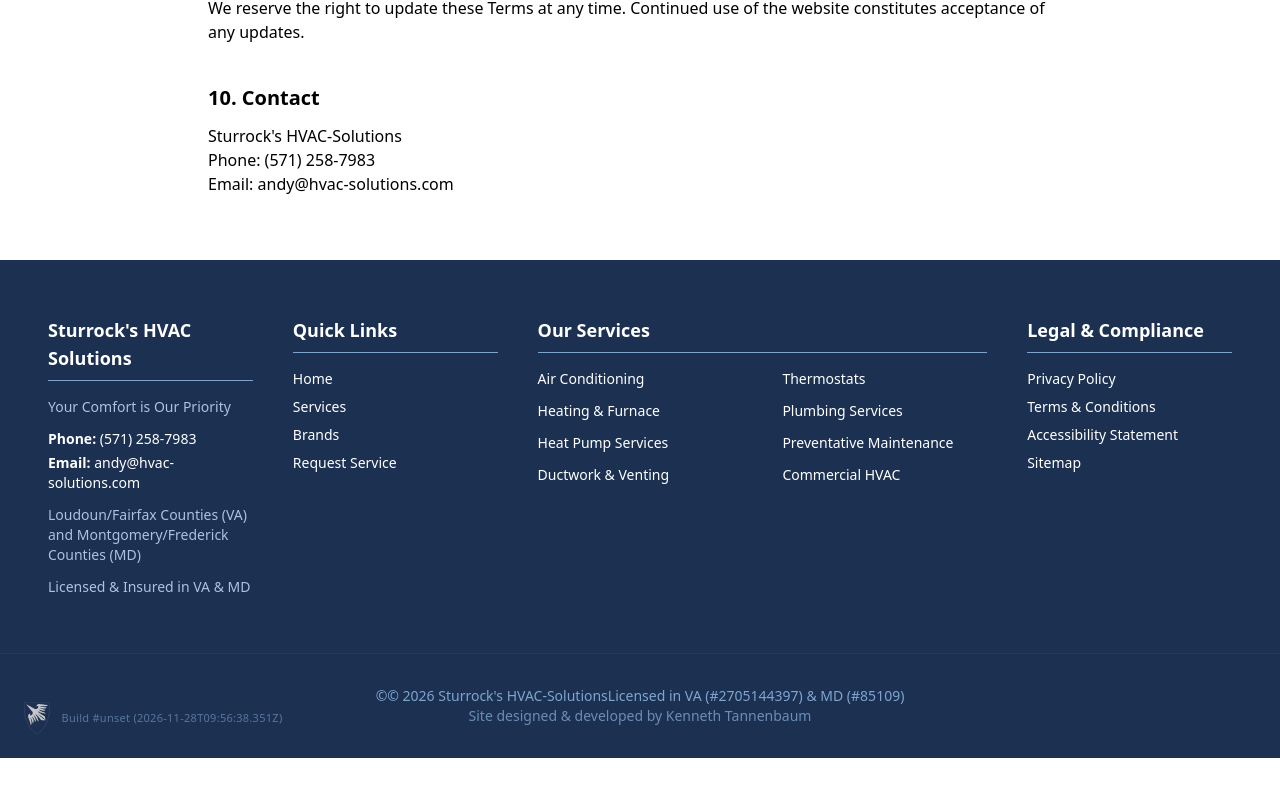
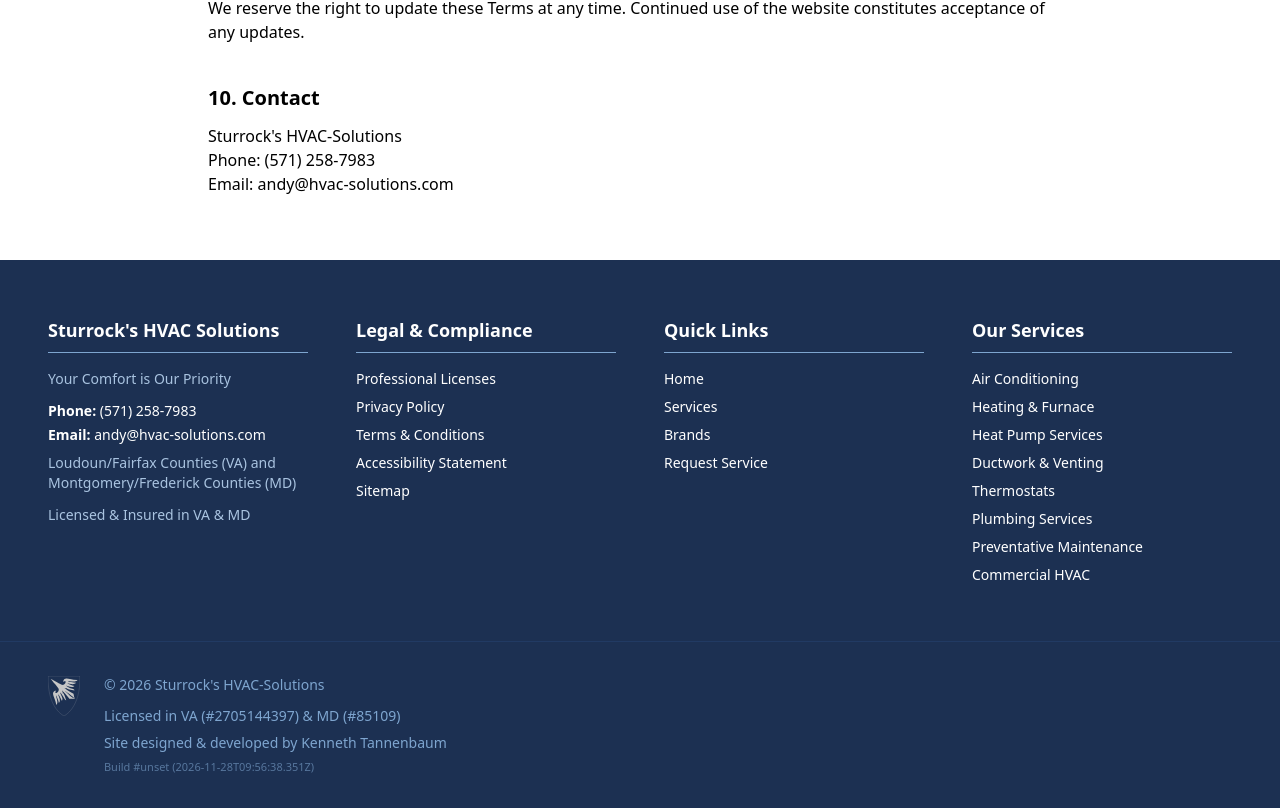
Before and after one commit to finnoybu/sturrockshvac-com, a Next.js app: page /terms in a window 1280 px wide. Shown: the part 1608-2416 px from the top of the page. Before the commit the page ends 2366 px from the top, so only its background shows below. Built offline with nearby package versions, Linux system fonts and the light colour scheme; no server answers.

Commit message:
feat: add Professional Licenses page and integrate compliance links site-wide

```diff
--- /dev/null
+++ b/app/licenses/page.tsx
@@ -0,0 +1,69 @@
+import Link from "next/link";
+import { licenses } from "@/lib/licenses";
+
+export default function LicensesPage() {
+  return (
+    <div className="min-h-screen bg-primary-50 border-t border-primary-200">
+      <main className="container mx-auto px-4 pt-12 pb-20">
+        <h1 className="text-3xl md:text-4xl font-serif italic text-primary-900 mb-10 text-center">
+          Professional Licenses
+        </h1>
+
+        <div className="space-y-8 max-w-4xl mx-auto">
+          {licenses.map((license, index) => (
+            <div
+              key={index}
+              className="bg-white shadow-sm border border-primary-200 rounded-2xl p-6"
+            >
+              <h2 className="text-xl font-semibold text-primary-900 mb-2">
+                {license.state} — {license.type}
+              </h2>
+
+              <p className="text-primary-800">
+                <strong>Holder:</strong> {license.holder}
+              </p>
+
+              <p className="text-primary-800">
+                <strong>License Number:</strong> {license.licenseNumber}
+              </p>
+
+              {license.issued && (
+                <p className="text-primary-800">
+                  <strong>Issued:</strong>{" "}
+                  {new Date(license.issued).toLocaleDateString()}
+                </p>
+              )}
+
+              <p className="text-primary-800">
+                <strong>Expiration:</strong>{" "}
+                {new Date(license.expires).toLocaleDateString()}
+              </p>
+
+              <p className="text-primary-800">
+                <strong>Specialties:</strong> {license.specialties.join(", ")}
+              </p>
+
+              {"insured" in license && license.insured && (
+                <p className="text-primary-800">
+                  <strong>Status:</strong> Active & Insured
+                </p>
+              )}
+
+              <div className="mt-4">
+                <Link
+                  href={license.verifyUrl}
+                  target="_blank"
+                  className="text-accent-600 hover:underline font-medium"
+                >
+                  Verify with Official Source →
+                </Link>
+              </div>
+            </div>
+          ))}
+        </div>
+
+        {/* Disclaimer section unchanged */}
+      </main>
+    </div>
+  );
+}
--- a/components/Footer.tsx
+++ b/components/Footer.tsx
@@ -1,246 +1,296 @@
 import Link from "next/link";
+import { memo } from "react";
 import { brand, companyInfo, serviceAreas } from "@/lib/content";
 
-export default function Footer() {
+/* ===== CONSTANTS ===== */
+const SERVICE_GROUPS = [
+  {
+    links: [
+      { href: "/services/air-conditioning", label: "Air Conditioning" },
+      { href: "/services/heating", label: "Heating & Furnace" },
+      { href: "/services/heat-pumps", label: "Heat Pump Services" },
+      { href: "/services/ductwork", label: "Ductwork & Venting" },
+    ],
+  },
+  {
+    links: [
+      { href: "/services/thermostats", label: "Thermostats" },
+      { href: "/services/plumbing", label: "Plumbing Services" },
+      {
+        href: "/services/preventative-maintenance",
+        label: "Preventative Maintenance",
+      },
+      { href: "/services/commercial-hvac", label: "Commercial HVAC" },
+    ],
+  },
+];
+
+export default function Footer2() {
   return (
-    <footer className="bg-primary-900 text-white relative">
-      <div className="max-w-screen-2xl mx-auto px-6 md:px-12 py-14 grid md:grid-cols-5 gap-10">
-        {/* Column 1 — Company */}
+    <footer className="bg-primary-900 text-white">
+      <div
+        className="
+          max-w-screen-2xl mx-auto px-6 md:px-12 py-14
+          grid gap-x-12 gap-y-12
+          grid-cols-1 md:grid-cols-2 lg:grid-cols-3 xl:grid-cols-4 2xl:grid-cols-5
+        "
+      >
+        {/* MOBILE (all sections visible in one column) */}
+        {/* TABLET MD-LG (split across 2 columns) */}
+        {/* DESKTOP LG+ (split across 3-5 columns) */}
+
+        {/* ===== COLUMN 1: Company Info (always visible) ===== */}
+        <nav className="flex flex-col gap-10">
+          <CompanySection />
+          {/* Legal appears here on mobile only */}
+          <div className="md:hidden">
+            <LegalSection />
+          </div>
+          {/* Quick Links & Services appear here on mobile-lg */}
+          <div className="lg:hidden flex flex-col gap-10">
+            <QuickLinksSection />
+            <div className="md:hidden">
+              <ServicesSection />
+            </div>
+          </div>
+        </nav>
+
+        {/* ===== COLUMN 2: Legal Section (MD+) ===== */}
+        <nav className="hidden md:flex flex-col gap-10">
+          <LegalSection />
+          {/* Quick Links & Services appear here on md-xl */}
+          <div className="xl:hidden flex flex-col gap-10">
+            <div className="hidden lg:flex">
+              <QuickLinksSection />
+            </div>
+            <div className="lg:hidden">
+              <ServicesSection />
+            </div>
+          </div>
+        </nav>
+
+        {/* ===== COLUMN 3: Quick Links or Services (LG+) ===== */}
+        <nav className="hidden lg:flex flex-col gap-10">
+          {/* Quick Links appear here on xl+ */}
+          <div className="hidden xl:flex">
+            <QuickLinksSection />
+          </div>
+          {/* Services appear here on lg-xl */}
+          <div className="xl:hidden">
+            <ServicesSection />
+          </div>
+        </nav>
+
+        {/* ===== COLUMNS 4-5: Services (XL+) ===== */}
+        <nav className="hidden xl:flex flex-col gap-10 2xl:col-span-2">
+          <ServicesSection />
+        </nav>
+      </div>
+
+      {/* ===== FOOTER BOTTOM STRIP ===== */}
+      <FooterBottom />
+    </footer>
+  );
+}
+
+/* ===== REUSABLE COMPONENTS ===== */
+
+/**
+ * SectionHeader - Reusable header for footer sections
+ * Features a bottom border for visual separation
+ */
+function SectionHeader({ children }: { children: React.ReactNode }) {
+  return (
+    <h3 className="text-lg font-semibold pb-2 mb-4 border-b border-primary-300">
+      {children}
+    </h3>
+  );
+}
+
+/**
+ * CompanySection - Main company info, contact, and service areas
+ */
+function CompanySection() {
+  return (
     <div>
-          <h3 className="text-lg font-semibold border-b border-primary-300 pb-2 mb-4">
-            {companyInfo.name}
-          </h3>
+      <SectionHeader>{companyInfo.name}</SectionHeader>
 
-          <p className="text-sm text-primary-200 mb-3">{companyInfo.tagline}</p>
-
-          <p className="text-sm mb-1">
+      <ul className="space-y-2 text-sm">
+        <li className="text-primary-200 mb-3">{companyInfo.tagline}</li>
+        <li className="mb-1">
           <span className="font-semibold">Phone:</span>{" "}
-            <a
+          <Link
+            className="hover:text-accent-400 transition-colors"
             href={`tel:${companyInfo.phoneE164}`}
-              className="hover:text-accent-400 transition-colors"
           >
             {companyInfo.phone}
-            </a>
-          </p>
-
-          <p className="text-sm mb-2">
-            <span className="font-semibold">Email:</span>{" "}
-            <a
-              href={`mailto:${companyInfo.email}`}
-              className="hover:text-accent-400 transition-colors"
-            >
-              {companyInfo.email}
-            </a>
-          </p>
-
-          <p className="text-sm text-primary-200 mt-3">{serviceAreas.short}</p>
-
-          <p className="text-sm text-primary-200 mt-3">
-            Licensed & Insured in VA & MD
-          </p>
-        </div>
-
-        {/* Column 2 — Quick Links */}
-        <div>
-          <h3 className="text-lg font-semibold border-b border-primary-300 pb-2 mb-4">
-            Quick Links
-          </h3>
-
-          <ul className="space-y-2 text-sm">
-            <li>
-              <Link
-                href="/"
-                className="hover:text-accent-400 transition-colors"
-              >
-                Home
           </Link>
         </li>
         <li>
+          <span className="font-semibold">Email:</span>{" "}
           <Link
-                href="/services"
             className="hover:text-accent-400 transition-colors"
+            href={`mailto:${companyInfo.email}`}
           >
-                Services
+            {companyInfo.email}
           </Link>
         </li>
-            <li>
+        <li className="text-primary-200 mb-3 max-w-xs">{serviceAreas.short}</li>
+        <li className="mb-3">
           <Link
-                href="/brands"
-                className="hover:text-accent-400 transition-colors"
+            href="/licenses"
+            className="text-primary-200 hover:text-accent-400 transition-colors"
           >
-                Brands
-              </Link>
-            </li>
-            <li>
-              <Link
-                href="/request-service"
-                className="hover:text-accent-400 transition-colors"
-              >
-                Request Service
+            Licensed & Insured in VA & MD
           </Link>
         </li>
       </ul>
     </div>
+  );
+}
 
-        {/* Services Group (2 Columns) */}
-        <div className="md:col-span-2">
-          <h3 className="text-lg font-semibold border-b border-primary-300 pb-2 mb-4">
-            Our Services
-          </h3>
-
-          <div className="grid grid-cols-2 gap-x-10">
-            <ul className="space-y-3 text-sm">
-              <li>
-                <Link
-                  href="/services/air-conditioning"
-                  className="hover:text-accent-400 transition-colors"
-                >
-                  Air Conditioning
-                </Link>
-              </li>
-              <li>
-                <Link
-                  href="/services/heating"
-                  className="hover:text-accent-400 transition-colors"
-                >
-                  Heating & Furnace
-                </Link>
-              </li>
-              <li>
-                <Link
-                  href="/services/heat-pumps"
-                  className="hover:text-accent-400 transition-colors"
-                >
-                  Heat Pump Services
-                </Link>
-              </li>
-              <li>
-                <Link
-                  href="/services/ductwork"
-                  className="hover:text-accent-400 transition-colors"
-                >
-                  Ductwork & Venting
-                </Link>
-              </li>
-            </ul>
-
-            <ul className="space-y-3 text-sm">
-              <li>
-                <Link
-                  href="/services/thermostats"
-                  className="hover:text-accent-400 transition-colors"
-                >
-                  Thermostats
-                </Link>
-              </li>
-              <li>
-                <Link
-                  href="/services/plumbing"
-                  className="hover:text-accent-400 transition-colors"
-                >
-                  Plumbing Services
-                </Link>
-              </li>
-              <li>
-                <Link
-                  href="/services/preventative-maintenance"
-                  className="hover:text-accent-400 transition-colors whitespace-nowrap"
-                >
-                  Preventative Maintenance
-                </Link>
-              </li>
-              <li>
-                <Link
-                  href="/services/commercial-hvac"
-                  className="hover:text-accent-400 transition-colors"
-                >
-                  Commercial HVAC
-                </Link>
-              </li>
-            </ul>
-          </div>
-        </div>
-
-        {/* Column 5 — Legal */}
-        <div>
-          <h3 className="text-lg font-semibold border-b border-primary-300 pb-2 mb-4">
-            Legal & Compliance
-          </h3>
+/**
+ * LegalSection - Privacy, terms, accessibility, and sitemap links
+ */
+function LegalSection() {
+  return (
+    <nav>
+      <SectionHeader>Legal & Compliance</SectionHeader>
 
       <ul className="space-y-2 text-sm">
         <li>
-              <Link
-                href="/privacy-policy"
-                className="hover:text-accent-400 transition-colors"
-              >
-                Privacy Policy
-              </Link>
+          <FooterLink href="/licenses">Professional Licenses</FooterLink>
         </li>
         <li>
-              <Link
-                href="/terms"
-                className="hover:text-accent-400 transition-colors"
-              >
-                Terms & Conditions
-              </Link>
+          <FooterLink href="/privacy-policy">Privacy Policy</FooterLink>
         </li>
         <li>
-              <Link
-                href="/accessibility"
-                className="hover:text-accent-400 transition-colors"
-              >
-                Accessibility Statement
-              </Link>
+          <FooterLink href="/terms">Terms & Conditions</FooterLink>
         </li>
         <li>
-              <a
-                href="/sitemap.xml"
-                target="_blank"
-                rel="noopener noreferrer"
-                className="hover:text-accent-400 transition-colors"
-              >
-                Sitemap
-              </a>
+          <FooterLink href="/accessibility">Accessibility Statement</FooterLink>
+        </li>
+        <li>
+          <FooterLink href="/sitemap.xml">Sitemap</FooterLink>
         </li>
       </ul>
+    </nav>
+  );
+}
+
+/**
+ * QuickLinksSection - Main navigation links (Home, Services, Brands, Contact)
+ */
+function QuickLinksSection() {
+  return (
+    <nav className="w-full">
+      <SectionHeader>Quick Links</SectionHeader>
+
+      <ul className="space-y-2 text-sm">
+        <li>
+          <FooterLink href="/">Home</FooterLink>
+        </li>
+        <li>
+          <FooterLink href="/services">Services</FooterLink>
+        </li>
+        <li>
+          <FooterLink href="/brands">Brands</FooterLink>
+        </li>
+        <li>
+          <FooterLink href="/request-service">Request Service</FooterLink>
+        </li>
+      </ul>
+    </nav>
+  );
+}
+
+/**
+ * ServicesSection - All HVAC and plumbing service links
+ * Displays in 1 or 2 columns depending on screen size
+ */
+function ServicesSection() {
+  return (
+    <nav>
+      <SectionHeader>Our Services</SectionHeader>
+
+      <div className="grid grid-cols-1 2xl:grid-cols-2 gap-y-2 gap-x-6">
+        {SERVICE_GROUPS.map((group, idx) => (
+          <ul key={idx} className="space-y-2 text-sm">
+            {group.links.map((link) => (
+              <li key={link.href}>
+                <FooterLink href={link.href}>{link.label}</FooterLink>
+              </li>
+            ))}
+          </ul>
+        ))}
       </div>
-      </div>
+    </nav>
+  );
+}
 
-      {/* Bottom Strip */}
-      <div className="border-t border-primary-700 relative py-8 text-sm text-primary-300">
-        {/* Finnoybu Logo + Build ID Bottom Left */}
-        <div className="absolute left-6 bottom-6 flex items-center gap-3 text-primary-300">
+/**
+ * FooterLink - Consistent styling for all footer links
+ */
+const FooterLink = memo(function FooterLink({
+  href,
+  children,
+}: {
+  href: string;
+  children: React.ReactNode;
+}) {
+  return (
+    <Link href={href} className="hover:text-accent-400 transition-colors">
+      {children}
+    </Link>
+  );
+});
+
+/**
+ * FooterBottom - Copyright, licensing, and credits
+ */
+const FooterBottom = memo(function FooterBottom() {
+  return (
+    <div className="border-t border-primary-700 py-8">
+      <div className="max-w-screen-2xl mx-auto px-6 md:px-12 flex items-start gap-6 text-sm text-primary-300">
+        {/* Finnoybu Logo & Credit */}
+        <div className="flex-shrink-0 pt-0.5">
           <a
             href="https://finnoybu.com"
             target="_blank"
             rel="noopener noreferrer"
-            aria-label="Site designed by Kenneth Tannenbaum"
-            className="hover:text-accent-500 transition-colors"
+            className="block hover:opacity-80 transition-opacity"
+            aria-label="Finnoybu - Site designed and developed by Kenneth Tannenbaum"
           >
             <img
               src="/images/finnoybu-gray.svg"
               alt="Finnoybu Logo"
-              className="h-8 w-auto"
+              className="h-10 w-auto"
             />
           </a>
+        </div>
 
-          <span className="text-[11px] opacity-60 tracking-wide">
+        {/* Company Info & Credits */}
+        <div className="flex flex-col gap-1 leading-relaxed">
+          <p className="mb-1">
+            © {new Date().getFullYear()} {brand.legalName}
+          </p>
+          <p>
+            Licensed in{" "}
+            <Link
+              href="/licenses"
+              className="hover:text-accent-400 transition-colors"
+            >
+              VA (#{brand.licenses.VA.number}) & MD (#
+              {brand.licenses.MD.number})
+            </Link>
+          </p>
+          <p>Site designed & developed by Kenneth Tannenbaum</p>
+          <p className="opacity-60 text-[11px]">
             Build #{process.env.NEXT_PUBLIC_BUILD_ID} (
             {process.env.NEXT_PUBLIC_BUILD_TIMESTAMP})
-          </span>
-        </div>
-
-        {/* Centered Copyright */}
-        <div className="text-center">
-          ©© {new Date().getFullYear()} {brand.legalName}
-          Licensed in VA (#{brand.licenses.VA.number}) & MD (#
-          {brand.licenses.MD.number})
-          <br />
-          <span className="opacity-80">
-            Site designed & developed by Kenneth Tannenbaum
-          </span>
+          </p>
         </div>
       </div>
-    </footer>
+    </div>
   );
-}
+});
--- a/components/TrustBar.tsx
+++ b/components/TrustBar.tsx
@@ -1,6 +1,7 @@
 "use client";
 
 import { useEffect, useState } from "react";
+import Link from "next/link";
 
 const PHRASES = [
   "Licensed & Insured",
@@ -24,85 +25,61 @@ export default function TrustBar() {
   return (
     <div className="w-screen relative left-1/2 -ml-[50vw]">
 
-      {/* Top dark HR (primary-900) */}
-      <div
-        className="
-          h-px
-          bg-[linear-gradient(to_right,transparent_0%,rgba(28,48,82,0.65)_25%,rgba(28,48,82,0.65)_75%,transparent_100%)]
-          md:bg-[linear-gradient(to_right,transparent_20%,rgba(28,48,82,0.65)_30%,rgba(28,48,82,0.65)_70%,transparent_80%)]
-          lg:bg-[linear-gradient(to_right,transparent_5%,rgba(28,48,82,0.65)_20%,rgba(28,48,82,0.65)_80%,transparent_95%)]
-        "
-      />
+      {/* Top dark HR */}
+      <div className="h-px bg-[linear-gradient(to_right,transparent_0%,rgba(28,48,82,0.65)_25%,rgba(28,48,82,0.65)_75%,transparent_100%)]" />
 
-      {/* Top light HR (primary-200) */}
-      <div
-        className="
-          h-px
-          bg-[linear-gradient(to_right,transparent_0%,rgba(169,195,224,0.6)_25%,rgba(169,195,224,0.6)_75%,transparent_100%)]
-          md:bg-[linear-gradient(to_right,transparent_20%,rgba(169,195,224,0.6)_30%,rgba(169,195,224,0.6)_70%,transparent_80%)]
-          lg:bg-[linear-gradient(to_right,transparent_5%,rgba(169,195,224,0.6)_20%,rgba(169,195,224,0.6)_80%,transparent_95%)]
-        "
-      />
+      {/* Top light HR */}
+      <div className="h-px bg-[linear-gradient(to_right,transparent_0%,rgba(169,195,224,0.6)_25%,rgba(169,195,224,0.6)_75%,transparent_100%)]" />
 
-      {/* Dark translucent band (primary-900 softened) */}
-      <div
-        className="
-          bg-[linear-gradient(to_right,transparent_10%,rgba(28,48,82,0.45)_35%,rgba(28,48,82,0.45)_65%,transparent_90%)]
-          md:bg-[linear-gradient(to_right,transparent_30%,rgba(28,48,82,0.45)_40%,rgba(28,48,82,0.45)_60%,transparent_70%)]
-          lg:bg-[linear-gradient(to_right,transparent_15%,rgba(28,48,82,0.45)_30%,rgba(28,48,82,0.45)_70%,transparent_85%)]
-          py-2 lg:py-2
-        "
-      >
+      {/* Band */}
+      <div className="bg-[linear-gradient(to_right,transparent_10%,rgba(28,48,82,0.45)_35%,rgba(28,48,82,0.45)_65%,transparent_90%)] py-2">
         <div className="max-w-screen-2xl mx-auto px-6 lg:px-12 2xl:px-24 flex justify-center">
 
-          {/* MOBILE + MID (rotating single line) */}
+          {/* MOBILE (rotating) */}
           <div className="lg:hidden text-center uppercase text-xs font-medium tracking-normal text-white">
             <span style={{ display: "inline-block", minHeight: "1.25rem" }}>
-              {PHRASES[index]}
+              {PHRASES[index] === "Licensed & Insured" ? (
+                <Link
+                  href="/licenses"
+                  className="hover:underline"
+                >
+                  {PHRASES[index]}
+                </Link>
+              ) : (
+                PHRASES[index]
+              )}
             </span>
           </div>
 
-          {/* DESKTOP (inline with wrapped bullet logic) */}
+          {/* DESKTOP */}
           <div className="hidden lg:flex flex-row justify-center items-center gap-4 text-base font-medium tracking-wide text-white uppercase">
 
-            {/* Outer left blue bullet */}
             <span className="h-2 w-2 rounded-full bg-primary-900" />
-            <span>Licensed & Insured</span>
 
-            {/* Rust bullet before primary */}
+            <Link
+              href="/licenses"
+              className="hover:underline"
+            >
+              Licensed & Insured
+            </Link>
+
             <span className="h-2 w-2 rounded-full bg-accent-500" />
             <span>NATE-Certified Technicians</span>
 
-            {/* Rust bullet after primary */}
             <span className="h-2 w-2 rounded-full bg-accent-500" />
             <span>Serving Since 2008</span>
 
-            {/* Outer right blue bullet */}
             <span className="h-2 w-2 rounded-full bg-primary-900" />
 
           </div>
         </div>
       </div>
 
-      {/* Bottom light HR (primary-200) */}
-      <div
-        className="
-          h-px
-          bg-[linear-gradient(to_right,transparent_0%,rgba(169,195,224,0.6)_25%,rgba(169,195,224,0.6)_75%,transparent_100%)]
-          md:bg-[linear-gradient(to_right,transparent_20%,rgba(169,195,224,0.6)_30%,rgba(169,195,224,0.6)_70%,transparent_80%)]
-          lg:bg-[linear-gradient(to_right,transparent_5%,rgba(169,195,224,0.6)_20%,rgba(169,195,224,0.6)_80%,transparent_95%)]
-        "
-      />
+      {/* Bottom light HR */}
+      <div className="h-px bg-[linear-gradient(to_right,transparent_0%,rgba(169,195,224,0.6)_25%,rgba(169,195,224,0.6)_75%,transparent_100%)]" />
 
-      {/* Bottom dark HR (primary-900) */}
-      <div
-        className="
-          h-px
-          bg-[linear-gradient(to_right,transparent_0%,rgba(28,48,82,0.65)_25%,rgba(28,48,82,0.65)_75%,transparent_100%)]
-          md:bg-[linear-gradient(to_right,transparent_20%,rgba(28,48,82,0.65)_30%,rgba(28,48,82,0.65)_70%,transparent_80%)]
-          lg:bg-[linear-gradient(to_right,transparent_5%,rgba(28,48,82,0.65)_20%,rgba(28,48,82,0.65)_80%,transparent_95%)]
-        "
-      />
+      {/* Bottom dark HR */}
+      <div className="h-px bg-[linear-gradient(to_right,transparent_0%,rgba(28,48,82,0.65)_25%,rgba(28,48,82,0.65)_75%,transparent_100%)]" />
 
     </div>
   );
--- /dev/null
+++ b/lib/licenses.ts
@@ -0,0 +1,38 @@
+export const licenses = [
+  {
+    state: "Virginia",
+    type: "Master HVAC Tradesman",
+    holder: "Andrew V. Sturrock",
+    licenseNumber: "2710045549",
+    issued: "2006-03-06",
+    expires: "2026-03-31",
+    specialties: [
+      "Master Heating Ventilation and Air Conditioning (MHVA)"
+    ],
+    verifyUrl: "https://www.dpor.virginia.gov/LicenseLookup",
+  },
+  {
+    state: "Virginia",
+    type: "Class C Contractor",
+    holder: "Sturrock’s HVAC-Solutions",
+    licenseNumber: "2705144397",
+    issued: "2012-02-13",
+    expires: "2026-02-28",
+    specialties: [
+      "Heating Ventilation and Air Conditioning (HVA)",
+      "Home Improvement (HIC)"
+    ],
+    verifyUrl: "https://www.dpor.virginia.gov/LicenseLookup",
+  },
+  {
+    state: "Maryland",
+    type: "Master HVACR Contractor",
+    holder: "Andrew V. Sturrock",
+    licenseNumber: "85109",
+    issued: null,
+    expires: "2026-06-29",
+    specialties: ["HVACR"],
+    insured: true,
+    verifyUrl: "https://www.dllr.state.md.us/cgi-bin/ElectronicLicensing/OP_Search/OP_search.cgi?calling_app=HVAC::HVAC_personal_name",
+  }
+];
```
Lines whose indentation alone changed are shown as unchanged.
